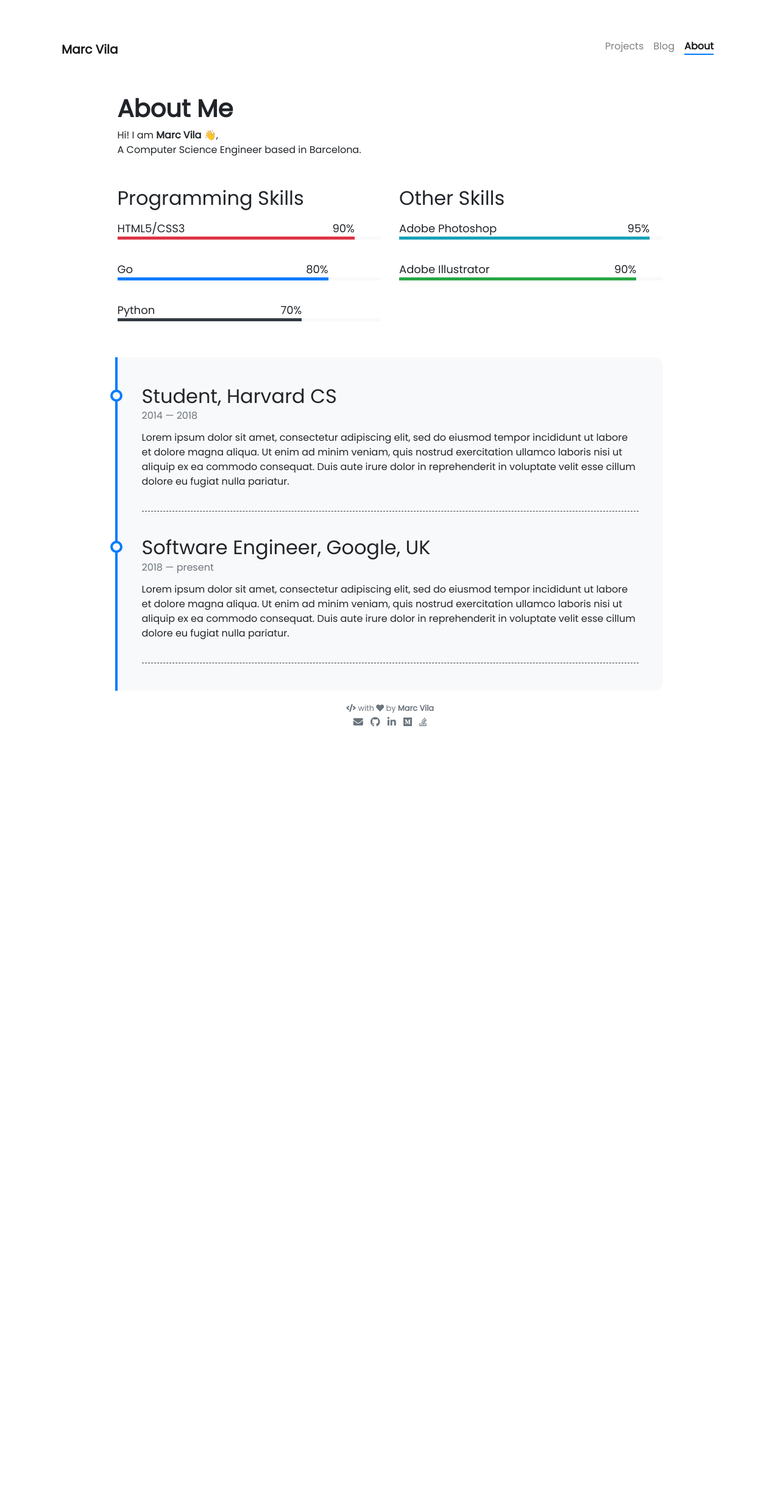
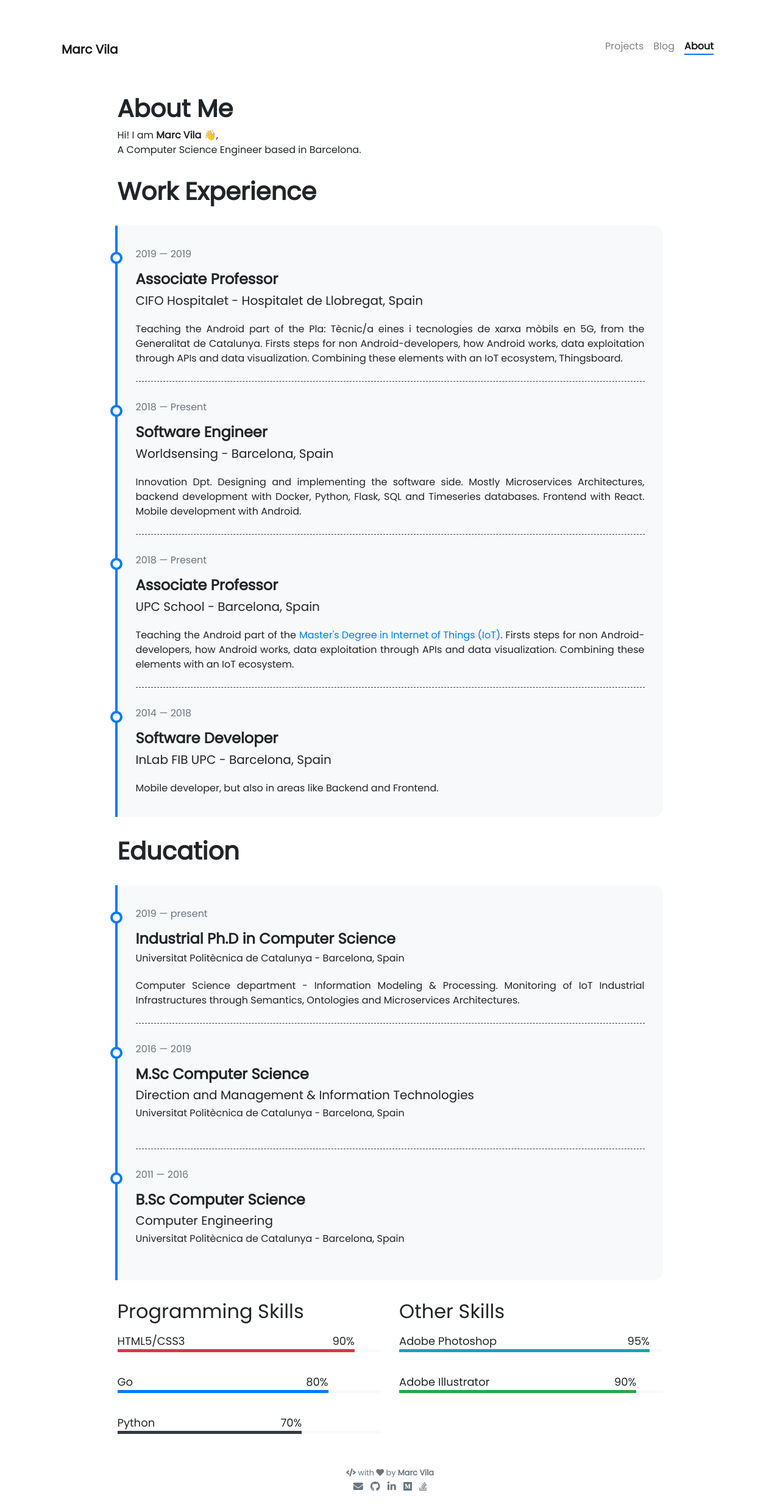
Before and after one commit to LaQuay/marcvila.me, a Jekyll site: the page built from pages/about.md, in a window 1280 px wide. Shown: the whole page at 61% size. Built offline with Jekyll 4.4.1, drawn with Linux system fonts in a browser that asks for light colours; nearby versions of some CDN libraries; emoji names are drawn with the system emoji font; before the commit the page ends 1213 px from its top, so only the background shows below that.

Commit message:
start /about

```diff
--- /dev/null
+++ b/_data/education-timeline.yml
@@ -0,0 +1,25 @@
+- degree: Industrial Ph.D in Computer Science
+  school: Universitat Politècnica de Catalunya
+  location: Barcelona, Spain
+  from: 2019
+  to: present
+  description: >
+    Computer Science department - Information Modeling & Processing.
+    Monitoring of IoT Industrial Infrastructures through Semantics, Ontologies
+    and Microservices Architectures.
+
+- degree: M.Sc Computer Science
+  study: Direction and Management & Information Technologies
+  school: Universitat Politècnica de Catalunya
+  location: Barcelona, Spain
+  from: 2016
+  to: 2019
+  description: >
+
+- degree: B.Sc Computer Science
+  study: Computer Engineering
+  school: Universitat Politècnica de Catalunya
+  location: Barcelona, Spain
+  from: 2011
+  to: 2016
+  description: >
--- a/_data/timeline.yml
+++ /dev/null
@@ -1,17 +0,0 @@
-- title: Student, Harvard CS
-  from: 2014
-  to: 2018
-  description: Lorem ipsum dolor sit amet, consectetur adipiscing elit,
-               sed do eiusmod tempor incididunt ut labore et dolore magna aliqua.
-               Ut enim ad minim veniam, quis nostrud exercitation ullamco laboris
-               nisi ut aliquip ex ea commodo consequat. Duis aute irure dolor in
-               reprehenderit in voluptate velit esse cillum dolore eu fugiat nulla pariatur.
-
-- title: Software Engineer, Google, UK
-  from: 2018
-  to: present
-  description: Lorem ipsum dolor sit amet, consectetur adipiscing elit,
-               sed do eiusmod tempor incididunt ut labore et dolore magna aliqua.
-               Ut enim ad minim veniam, quis nostrud exercitation ullamco laboris
-               nisi ut aliquip ex ea commodo consequat. Duis aute irure dolor in
-               reprehenderit in voluptate velit esse cillum dolore eu fugiat nulla pariatur.
--- /dev/null
+++ b/_data/work-timeline.yml
@@ -0,0 +1,37 @@
+- title: Associate Professor
+  from: 2019
+  to: 2019
+  company: CIFO Hospitalet
+  location: Hospitalet de Llobregat, Spain
+  description: >
+    Teaching the Android part of the Pla: Tècnic/a eines i tecnologies de xarxa mòbils en 5G, from the Generalitat de Catalunya.
+    Firsts steps for non Android-developers, how Android works, data exploitation
+    through APIs and data visualization. Combining these elements with an IoT ecosystem, Thingsboard.
+
+- title: Software Engineer
+  from: 2018
+  to: Present
+  company: Worldsensing
+  location: Barcelona, Spain
+  description: >
+    Innovation Dpt. Designing and implementing the software side. Mostly Microservices
+    Architectures, backend development with Docker, Python, Flask, SQL and
+    Timeseries databases. Frontend with React. Mobile development with Android.
+
+- title: Associate Professor
+  from: 2018
+  to: Present
+  company: UPC School
+  location: Barcelona, Spain
+  description: >
+    Teaching the Android part of the <a href="https://www.talent.upc.edu/ing/professionals/presentacio/codi/200100/internet-iot/" target="_blank">Master's Degree in Internet of Things (IoT)</a>.
+    Firsts steps for non Android-developers, how Android works, data exploitation
+    through APIs and data visualization. Combining these elements with an IoT ecosystem.
+
+- title: Software Developer
+  from: 2014
+  to: 2018
+  company: InLab FIB UPC
+  location: Barcelona, Spain
+  description: >
+   Mobile developer, but also in areas like Backend and Frontend.
--- /dev/null
+++ b/_includes/about/education_timeline.html
@@ -0,0 +1,17 @@
+<div class="col mt-4">
+  <div class="timeline-body">
+    {% for item in site.data.education-timeline %}
+      <div class="timeline-item">
+        <div class={% if forloop.last %} "content-last" {% else %} "content" {% endif %}>
+          <h7 class="date">{{ item.from }} — {{ item.to }}</h7>
+          <h4 class="head">{{ item.degree }}</h4>
+          <h5 class="studyprogram">{{ item.study }}</h5>
+          <h6>{{ item.school }} - {{ item.location }}</h6>
+        {% if item.description %}
+          <p class="text">{{ item.description }}</p>
+        {% endif %}
+        </div>
+      </div>
+    {% endfor %}
+  </div>
+</div>
--- a/_includes/about/timeline.html
+++ /dev/null
@@ -1,13 +0,0 @@
-<div class="col mt-4">
-  <div class="timeline-body">
-    {% for item in site.data.timeline %}
-      <div class="timeline-item">
-        <div class="content">
-          <h2>{{ item.title }}</h2>
-          <h6 class="date">{{ item.from }} — {{ item.to }}</h6>
-          <p>{{ item.description }}</p>
-        </div>
-      </div>
-    {% endfor %}
-  </div>
-</div>
--- /dev/null
+++ b/_includes/about/work_timeline.html
@@ -0,0 +1,16 @@
+<div class="col mt-4">
+  <div class="timeline-body">
+    {% for item in site.data.work-timeline %}
+      <div class="timeline-item">
+        <div class={% if forloop.last %} "content-last" {% else %} "content" {% endif %}>
+          <h7 class="date">{{ item.from }} — {{ item.to }}</h7>
+          <h4 class="head">{{ item.title }}</h4>
+          <h5>{{ item.company }} - {{ item.location }}</h5>
+        {% if item.description %}
+          <p class="text">{{ item.description }}</p>
+        {% endif %}
+        </div>
+      </div>
+    {% endfor %}
+  </div>
+</div>
--- a/_sass/_timeline.scss
+++ b/_sass/_timeline.scss
@@ -32,16 +32,31 @@
       z-index: 10;
     }
 
-    .content {
-      margin: 40px;
-      padding-bottom: 20px;
-      border-bottom: 1px dashed $dark;
+    .content, .content-last {
+			margin: 30px;
+			// margin-top: 30px;
+			// margin-bottom: 30px;
 
-      .date {
-        margin-top: -5px;
-        margin-bottom: 15px;
-        color: #6c757d;
-      }
-    }
+			.head {
+				font-weight: bold;
+				padding-top: 15px;
+			}
+
+			.text {
+				text-align: justify;
+				padding-top: 15px;
+				margin-bottom: 0px;
+			}
+
+			.date {
+				font-weight: lighter;
+				color: #6c757d;
+			}
+		}
+
+		.content {
+			border-bottom: 1px dashed $dark;
+			padding-bottom: 25px;
+		}
   }
 }
--- a/pages/about.md
+++ b/pages/about.md
@@ -10,11 +10,17 @@ weight: 3
 Hi! I am **{{ site.author.name }}** :wave:,<br>
 A Computer Science Engineer based in Barcelona.
 
+# **Work Experience**
+<div class="row">
+{% include about/work_timeline.html %}
+</div>
+
+# **Education**
+<div class="row">
+{% include about/education_timeline.html %}
+</div>
+
 <div class="row">
 {% include about/skills.html title="Programming Skills" source=site.data.programming-skills %}
 {% include about/skills.html title="Other Skills" source=site.data.other-skills %}
 </div>
-
-<div class="row">
-{% include about/timeline.html %}
-</div>
```
